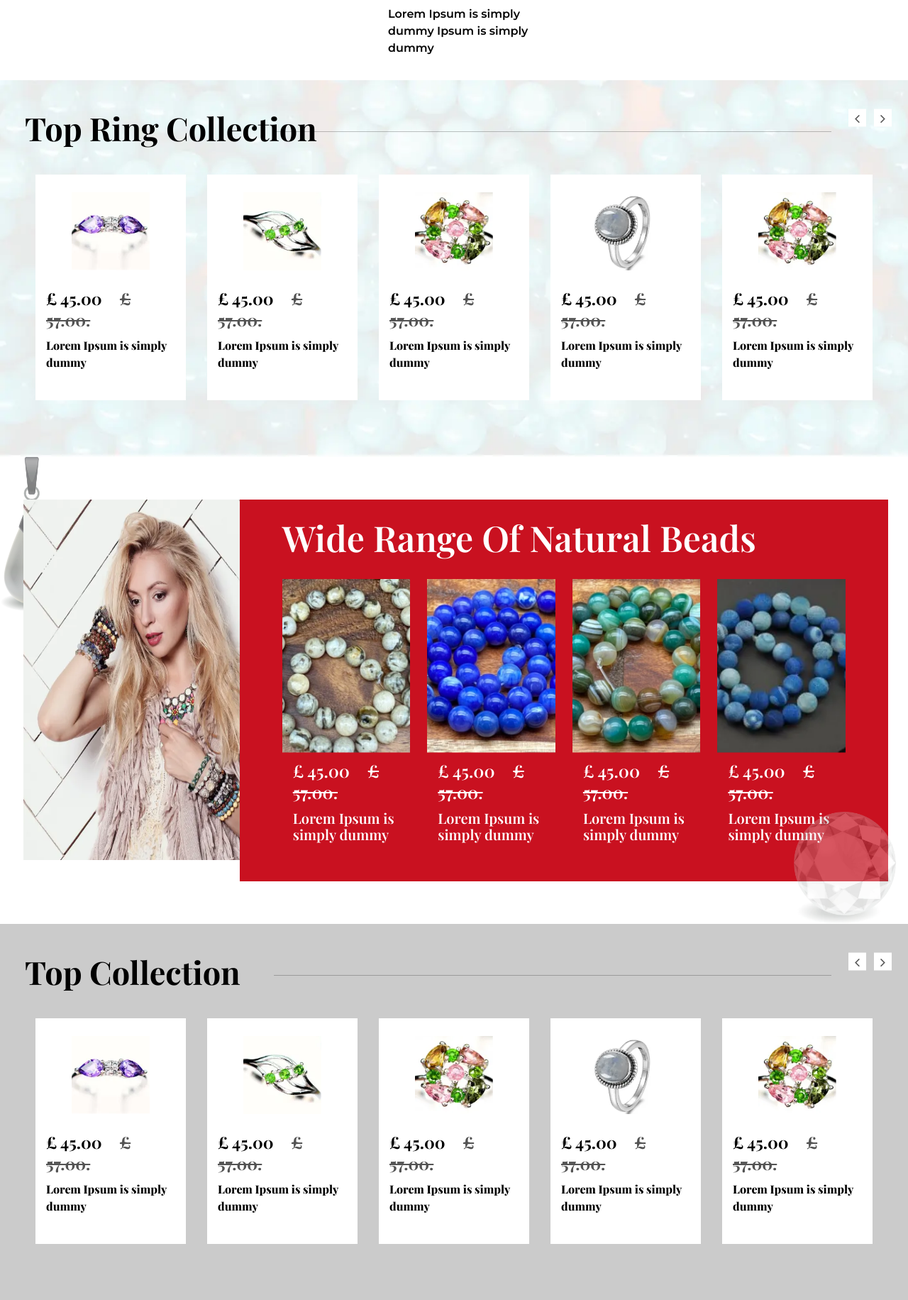
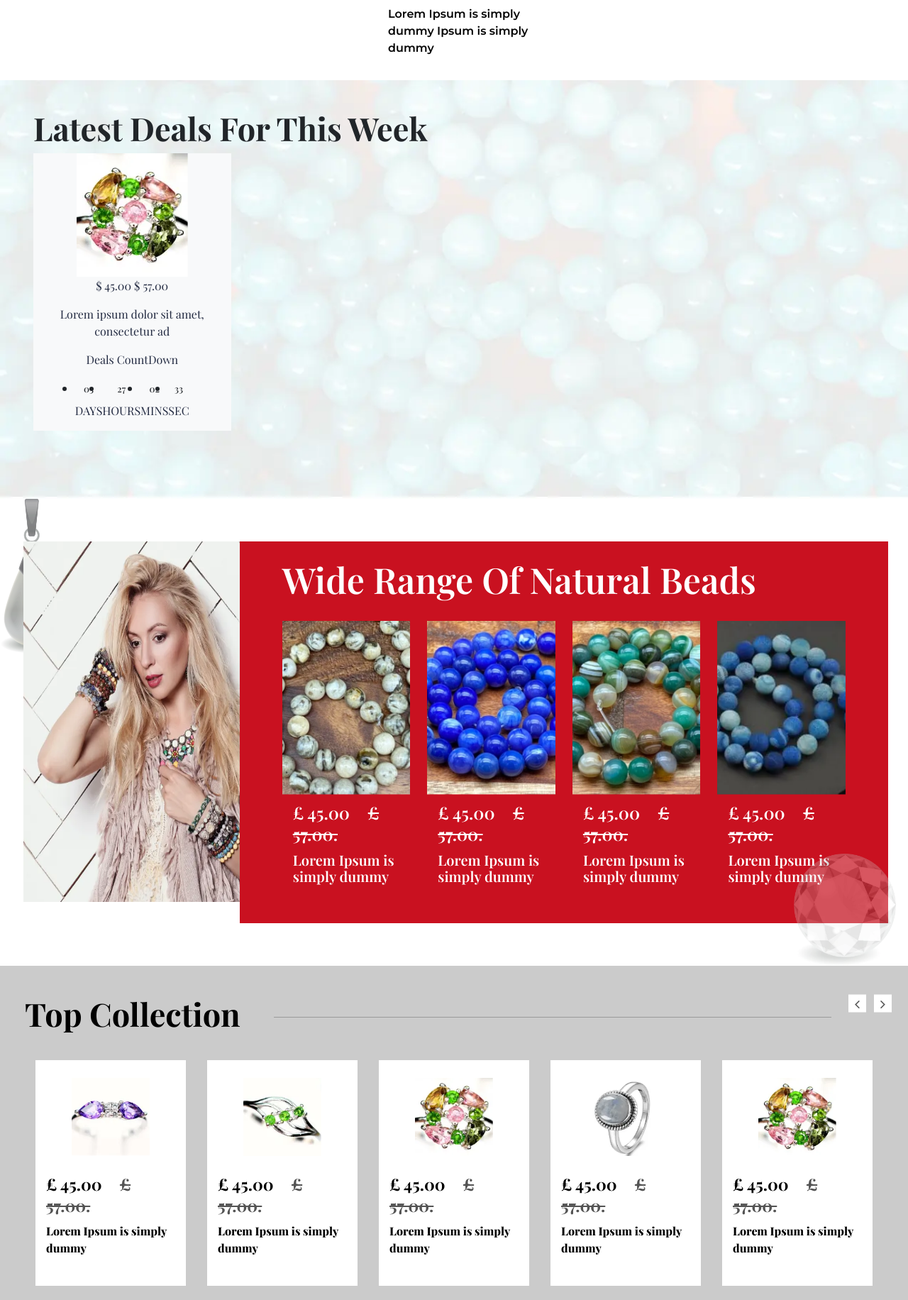
Before and after one commit to sajidjabbar/serene, a PHP site: page / in a window 1280 px wide. Shown: the part 2927-4759 px from the top of the page at 71% size. Run offline with PHP 8.4, Linux system fonts and the light colour scheme; some libraries are stand-ins or nearby versions.

Commit message:
updating deal card

```diff
--- a/index.php
+++ b/index.php
@@ -365,123 +365,51 @@
 
 <!-- Ring Sec Start Here -->
 <section class="ring_collection pad-10">
-    <div class="container-fluid p-0">
-        <div class="topbar">
-            <div class="title">
-                <h3>Top Ring Collection</h3>
-                <div class="line"></div>
-            </div>
-        </div>
-        <div class="ring-slider">
-            <div class="ring-box wow animate__animated animate__bounceIn">
-                <a href="#">
-                    <div class="ring-img">
-                        <figure><img src="img/ring1.webp" alt="" class="img-fluid"></figure>
+    <div class="container-fluid">
+        <h3 class="level-3">Latest Deals For This Week</h3>
+        <div class="deal__card-wrapp">
+            <div class="row">
+                <div class="col-lg-3">
+                    <div class="deal__card text-center bg-light">
+                        <div class="card__img">
+                            <img src="img/ring3.webp" alt="serene-slot" class="img-fluid">
+                        </div>
+                        <div class="card__content">
+                            <div class="deal__price  d-flex gap-1 justify-content-center">
+                                <p class="deal__price">$ 45.00</p>
+                                <p class="old__price">$ 57.00</p>
+                            </div>
+                            <p class="deal__desc text-center">
+                                Lorem ipsum dolor sit amet, consectetur ad
+                            </p>
+                        </div>
+                        <div class="line"></div>
+                        <div class="deal__timeline">
+                            <p class="text-center">Deals CountDown</p>
+                            <ul class="list d-flex justify-content-center p-0 list-style-none">
+                                <li class="text-center">
+                                    <h5>03</h5>
+                                    <p class="sm">DAYS</p>
+                                </li>
+                                <li class="text-center">
+                                    <h5>27</h5>
+                                    <p class="sm">HOURS</p>
+                                </li>
+                                <li class="text-center">
+                                    <h5>02</h5>
+                                    <p class="sm">MINS</p>
+                                </li>
+                                <li class="text-center">
+                                    <h5>33</h5>
+                                    <p class="sm">SEC</p>
+                                </li>
+                            </ul>
+                        </div>
                     </div>
-                    <div class="txt">
-                        <h4 class="price">£ 45.00 <strike>£ 57.00.</strike></h4>
-                        <p>Lorem Ipsum is simply dummy</p>
-                    </div>
-                </a>
-            </div>
-            <div class="ring-box wow animate__animated animate__bounceIn animate__delay-1s">
-                <a href="#">
-                    <div class="ring-img">
-                        <figure><img src="img/ring2.webp" alt="" class="img-fluid"></figure>
-                    </div>
-                    <div class="txt">
-                        <h4 class="price">£ 45.00 <strike>£ 57.00.</strike></h4>
-                        <p>Lorem Ipsum is simply dummy</p>
-                    </div>
-                </a>
-            </div>
-            <div class="ring-box wow animate__animated animate__bounceIn animate__delay-2s">
-                <a href="#">
-                    <div class="ring-img">
-                        <figure><img src="img/ring3.webp" alt="" class="img-fluid"></figure>
-                    </div>
-                    <div class="txt">
-                        <h4 class="price">£ 45.00 <strike>£ 57.00.</strike></h4>
-                        <p>Lorem Ipsum is simply dummy</p>
-                    </div>
-                </a>
-            </div>
-            <div class="ring-box wow animate__animated animate__bounceIn animate__delay-3s">
-                <a href="#">
-                    <div class="ring-img">
-                        <figure><img src="img/ring4.webp" alt="" class="img-fluid"></figure>
-                    </div>
-                    <div class="txt">
-                        <h4 class="price">£ 45.00 <strike>£ 57.00.</strike></h4>
-                        <p>Lorem Ipsum is simply dummy</p>
-                    </div>
-                </a>
-            </div>
-            <div class="ring-box wow animate__animated animate__bounceIn animate__delay-4s">
-                <a href="#">
-                    <div class="ring-img">
-                        <figure><img src="img/ring5.webp" alt="" class="img-fluid"></figure>
-                    </div>
-                    <div class="txt">
-                        <h4 class="price">£ 45.00 <strike>£ 57.00.</strike></h4>
-                        <p>Lorem Ipsum is simply dummy</p>
-                    </div>
-                </a>
-            </div>
-            <div class="ring-box wow animate__animated animate__bounceIn">
-                <a href="#">
-                    <div class="ring-img">
-                        <figure><img src="img/ring1.webp" alt="" class="img-fluid"></figure>
-                    </div>
-                    <div class="txt">
-                        <h4 class="price">£ 45.00 <strike>£ 57.00.</strike></h4>
-                        <p>Lorem Ipsum is simply dummy</p>
-                    </div>
-                </a>
-            </div>
-            <div class="ring-box wow animate__animated animate__bounceIn animate__delay-1s">
-                <a href="#">
-                    <div class="ring-img">
-                        <figure><img src="img/ring2.webp" alt="" class="img-fluid"></figure>
-                    </div>
-                    <div class="txt">
-                        <h4 class="price">£ 45.00 <strike>£ 57.00.</strike></h4>
-                        <p>Lorem Ipsum is simply dummy</p>
-                    </div>
-                </a>
-            </div>
-            <div class="ring-box wow animate__animated animate__bounceIn animate__delay-2s">
-                <a href="#">
-                    <div class="ring-img">
-                        <figure><img src="img/ring3.webp" alt="" class="img-fluid"></figure>
-                    </div>
-                    <div class="txt">
-                        <h4 class="price">£ 45.00 <strike>£ 57.00.</strike></h4>
-                        <p>Lorem Ipsum is simply dummy</p>
-                    </div>
-                </a>
-            </div>
-            <div class="ring-box wow animate__animated animate__bounceIn animate__delay-3s">
-                <a href="#">
-                    <div class="ring-img">
-                        <figure><img src="img/ring4.webp" alt="" class="img-fluid"></figure>
-                    </div>
-                    <div class="txt">
-                        <h4 class="price">£ 45.00 <strike>£ 57.00.</strike></h4>
-                        <p>Lorem Ipsum is simply dummy</p>
-                    </div>
-                </a>
-            </div>
-            <div class="ring-box wow animate__animated animate__bounceIn animate__delay-4s">
-                <a href="#">
-                    <div class="ring-img">
-                        <figure><img src="img/ring5.webp" alt="" class="img-fluid"></figure>
-                    </div>
-                    <div class="txt">
-                        <h4 class="price">£ 45.00 <strike>£ 57.00.</strike></h4>
-                        <p>Lorem Ipsum is simply dummy</p>
-                    </div>
-                </a>
+                </div>
+                <div class="col-lg-3"></div>
+                <div class="col-lg-3"></div>
+                <div class="col-lg-3"></div>
             </div>
         </div>
     </div>
```
Also changed, not shown: img/pngwing.com (14).png (added).
